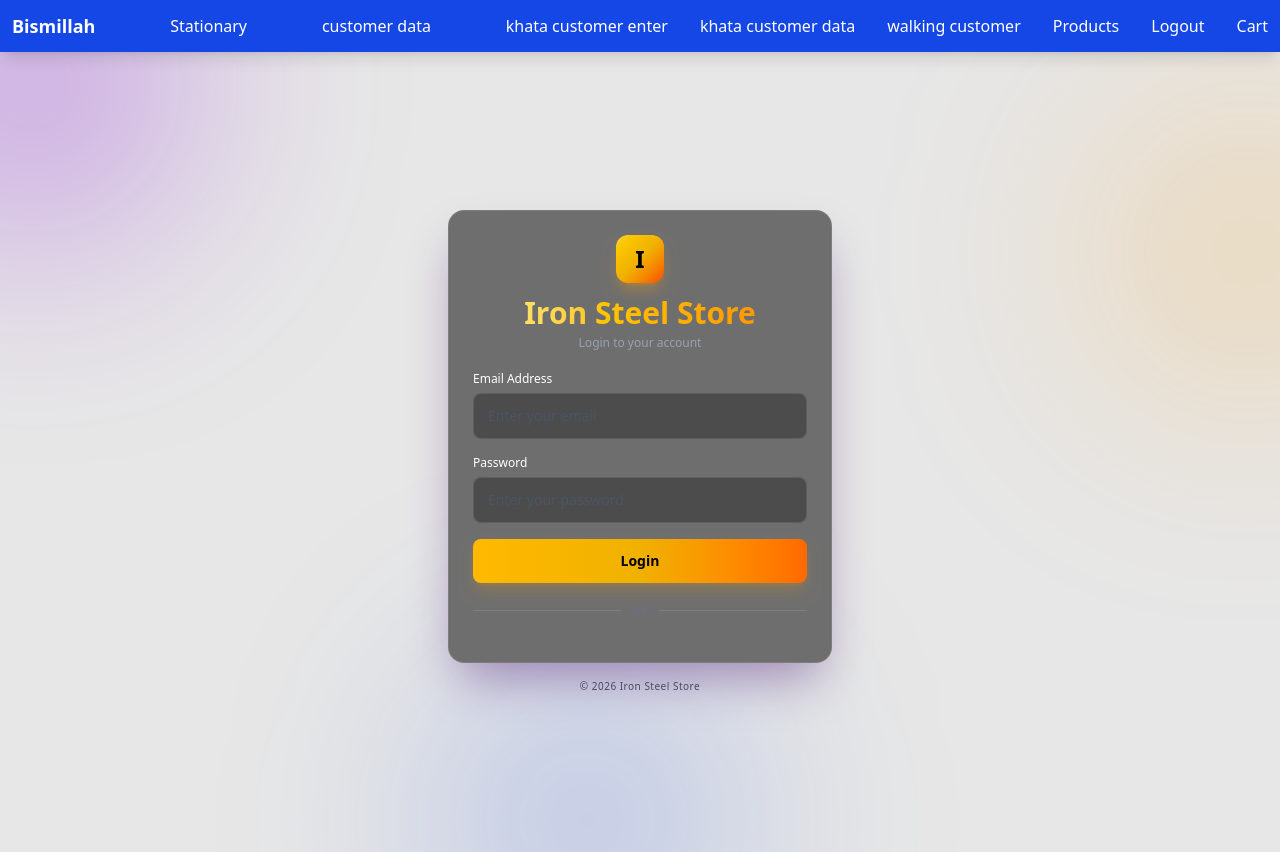
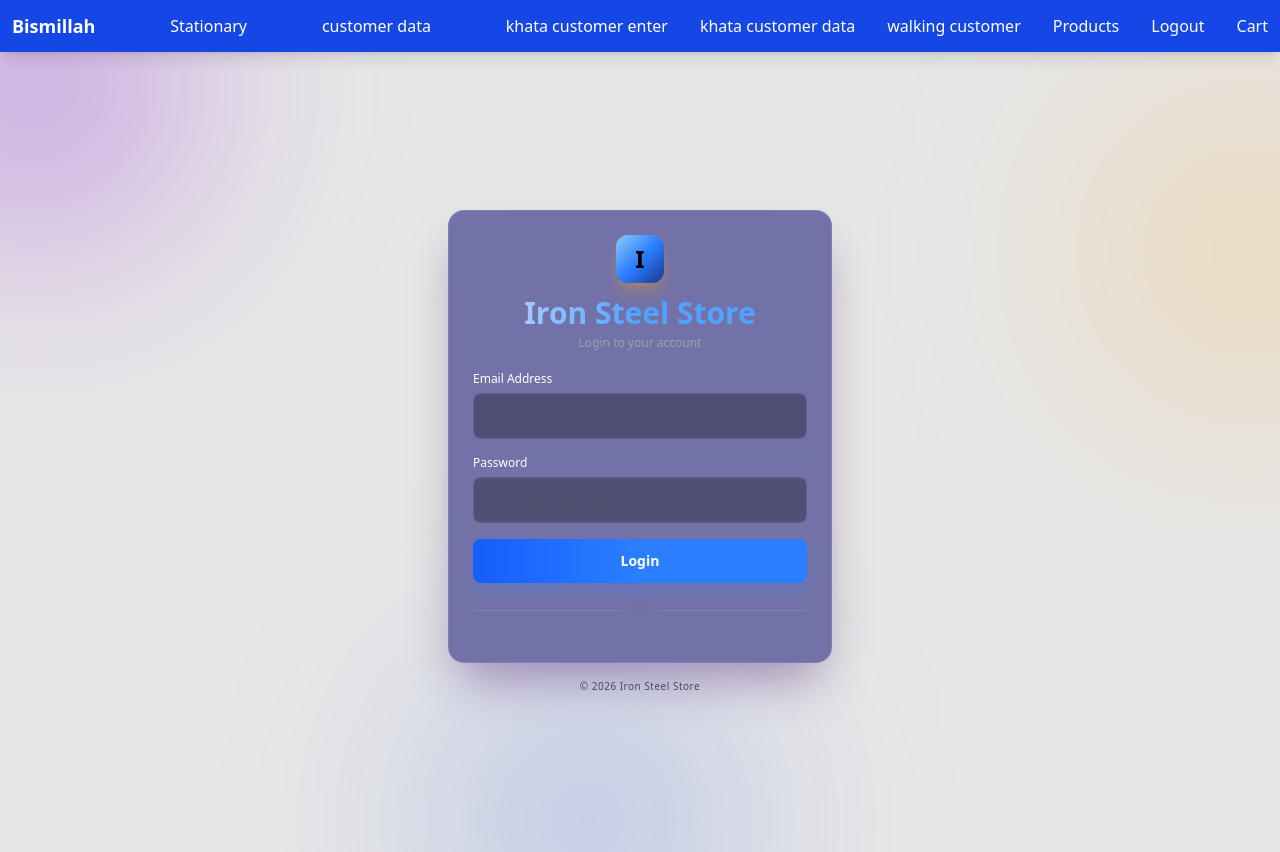
Before and after one commit to MOHSIN731-STAR/Ironsteel, a Next.js app: page /components/login in a window 1280 px wide. Built offline with nearby package versions, Linux system fonts and the light colour scheme.

Commit message:
code is done

```diff
--- a/app/components/ProductCard.tsx
+++ b/app/components/ProductCard.tsx
@@ -4,6 +4,9 @@ import Image from "next/image";
 import { useEffect, useState } from "react";
 import { useCart } from "./../context/CartContext";
 import { Product } from "./../types/product";
+
+
+import { useRouter } from "next/navigation";
 
 interface ProductCardProps {
   product: Product;
@@ -14,7 +17,7 @@ export default function ProductCard({ product }: ProductCardProps) {
 
   const [isLoggedIn, setIsLoggedIn] = useState(false);
   const [checkingAuth, setCheckingAuth] = useState(true);
-
+const router = useRouter();
   // Check login status
   useEffect(() => {
     const checkLogin = async () => {
@@ -38,7 +41,8 @@ export default function ProductCard({ product }: ProductCardProps) {
   const handleAddToCart = () => {
     // Login nahi hai
     if (!isLoggedIn) {
-      alert("Please login required");
+
+      router.push("/components/login");
       return;
     }
 
--- a/app/components/login/page.tsx
+++ b/app/components/login/page.tsx
@@ -56,17 +56,17 @@ export default function LoginPage() {
       {/* Small Login Card */}
       <div className="relative z-10 w-full max-w-sm">
 
-        <div className="rounded-2xl border border-white/10 bg-[#6E6E6E] p-6 shadow-2xl shadow-purple-950/40 backdrop-blur-2xl">
+        <div className="rounded-2xl border border-white/10 bg-[#7272a8] p-6 shadow-2xl shadow-purple-950/40 backdrop-blur-2xl">
 
           {/* Logo */}
           <div className="mb-5 text-center">
-            <div className="mx-auto mb-3 flex h-12 w-12 items-center justify-center rounded-xl bg-gradient-to-br from-amber-300 via-yellow-500 to-orange-600 shadow-lg shadow-amber-500/30">
+            <div className="mx-auto mb-3 flex h-12 w-12 items-center justify-center rounded-xl bg-gradient-to-br from-blue-300 via-blue-500 to-blue-900 shadow-lg shadow-amber-500/30">
               <span className="text-2xl font-black text-black">
                 I
               </span>
             </div>
 
-            <h1 className="bg-gradient-to-r from-yellow-200 via-amber-400 to-orange-400 bg-clip-text text-3xl font-extrabold text-transparent">
+            <h1 className="bg-gradient-to-r from-blue-200 via-blue-400 to-blue-400 bg-clip-text text-3xl font-extrabold text-transparent">
               Iron Steel Store
             </h1>
 
@@ -101,7 +101,7 @@ export default function LoginPage() {
                   })
                 }
                 required
-                className="w-full rounded-lg border border-white/10 bg-black/30 px-3.5 py-3 text-sm text-white outline-none placeholder:text-gray-600 transition focus:border-amber-400/70 focus:ring-2 focus:ring-amber-400/20"
+                className="w-full rounded-lg border border-white/10 bg-black/30 px-3.5 py-3 text-sm text-white outline-none placeholder:text-gray-600 transition focus:border-blue-400/70 focus:ring-2 focus:ring-blue-400/20"
               />
             </div>
 
@@ -122,7 +122,7 @@ export default function LoginPage() {
                   })
                 }
                 required
-                className="w-full rounded-lg border border-white/10 bg-black/30 px-3.5 py-3 text-sm text-white outline-none placeholder:text-gray-600 transition focus:border-amber-400/70 focus:ring-2 focus:ring-amber-400/20"
+                className="w-full rounded-lg border border-white/10 bg-black/30 px-3.5 py-3 text-sm text-white outline-none placeholder:text-gray-600 transition focus:border-blue-400/70 focus:ring-2 focus:ring-blue-400/20"
               />
             </div>
 
@@ -132,7 +132,7 @@ export default function LoginPage() {
             <button
               type="submit"
               disabled={loading}
-              className="w-full rounded-lg bg-gradient-to-r from-amber-400 via-yellow-500 to-orange-500 py-3 text-sm font-bold text-black shadow-lg shadow-amber-500/20 transition hover:scale-[1.01] hover:shadow-amber-500/40 disabled:cursor-not-allowed disabled:opacity-60"
+              className="w-full rounded-lg bg-gradient-to-r from-blue-600 via-blue-500 to-blue-500 py-3 text-sm font-bold text-white shadow-lg shadow-blue-500/20 transition hover:scale-[1.01] hover:shadow-blue-500/40 disabled:cursor-not-allowed disabled:opacity-60"
             >
               {loading ? "Logging in..." : "Login"}
             </button>
--- a/app/products/page.tsx
+++ b/app/products/page.tsx
@@ -3,7 +3,7 @@
 import { useEffect, useState } from "react";
 import ProductCard from "./../components/ProductCard";
 import { Product } from "./../types/product";
-
+import { useRouter } from "next/navigation";
 const products: Product[] = [
   { id: 1, name: "DGسیمنٹ", image: "/DGسیمنٹ.png" },
   { id: 2, name: "پاکستان سیمنٹ", image: "/pk.png" },
@@ -32,6 +32,7 @@ const products: Product[] = [
 export default function Products() {
   const [isLoggedIn, setIsLoggedIn] = useState(false);
   const [loading, setLoading] = useState(true);
+  const router = useRouter();
 
   useEffect(() => {
     const checkLogin = async () => {
@@ -54,7 +55,8 @@ export default function Products() {
 
   const handleProductClick = (product: Product) => {
     if (!isLoggedIn) {
-      alert("Please login required");
+
+      router.push("/components/login");
       return;
     }
 
```
